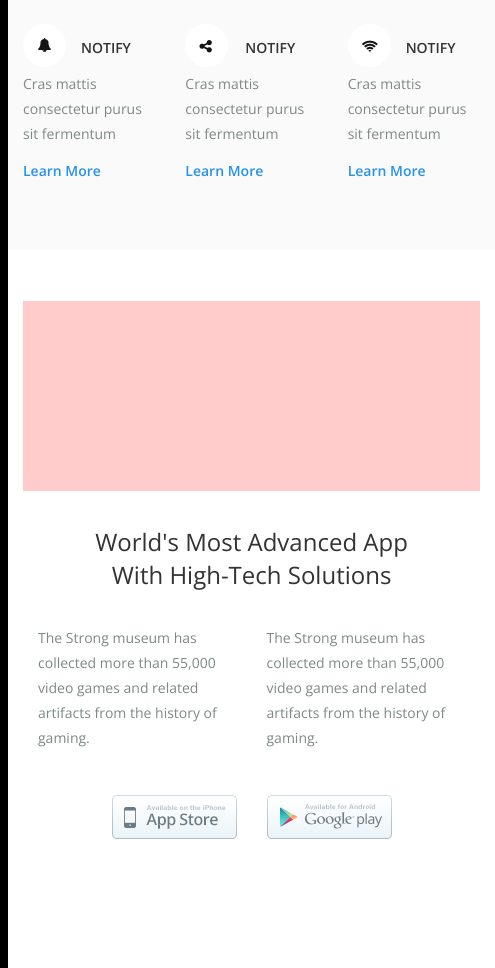
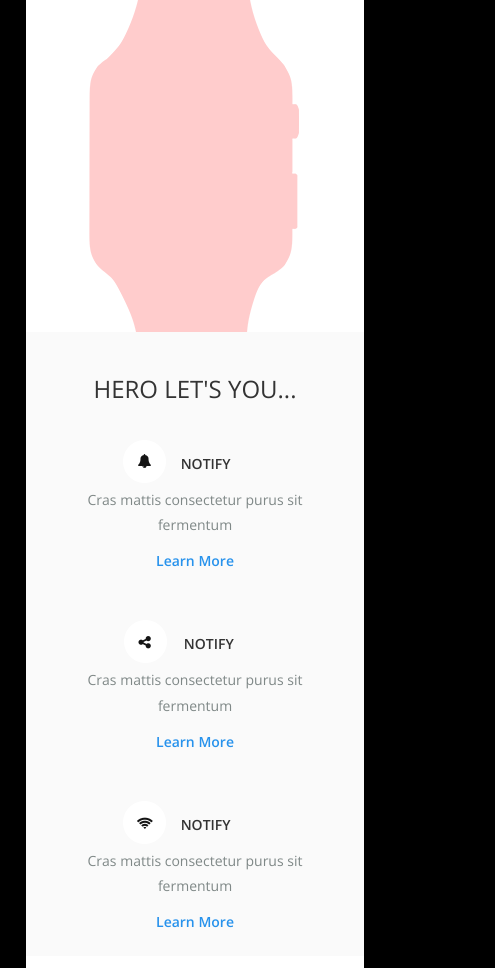
Before and after one commit to DreamEcho100/coding_phase-responsive_html_emails_course, a website: page index.html in a window 390 px wide. Shown: the part 564-1532 px from the top of the page, 495 px wide, since content can reach past the window. Drawn offline with nearby package versions, Linux system fonts and the light colour scheme; files whose address does not match are found by name.

Commit message:
Adding responsiveness for (lets-you-row, advance-table) rows

```diff
--- a/index.html
+++ b/index.html
@@ -49,11 +49,50 @@ https://www.w3schools.com/tags/tag_doctype.asp -->
 				}
 
 				.header-left {
-					width: 100px;
+					width: 100%;
 				}
 
 				.header-right {
-					width: 100px;
+					width: 100%;
+				}
+
+				.lets-you-row .row-section-header {
+					padding: 0 !important;
+					margin: 40px 40px 10px 40px !important;
+					font-weight: 500 !important;
+				}
+				.lets-you-row .column {
+					width: 100%;
+					text-align: center;
+					padding: 25px !important;
+				}
+				.lets-you-row .title-icon {
+					width: 100%;
+				}
+				.lets-you-row .title-icon .icon-holder {
+					text-align: right;
+				}
+				.lets-you-row .title-icon .text-holder {
+					text-align: left;
+				}
+
+				.advance-table .image_head {
+					width: 100%;
+				}
+
+				.advance-table .column {
+					width: 100%;
+					text-align: center;
+					padding: 25px 5px 5px 5px !important;
+				}
+
+				.advance-table .column .store {
+					text-align: center;
+				}
+
+				.advance-table .column .text-holder p {
+					margin: 10px 0 15px 0 !important;
+					padding: 0 !important;
 				}
 			}
 		</style>
@@ -249,7 +288,7 @@ https://www.w3schools.com/tags/tag_doctype.asp -->
 
 						<!-- Start of the lets-you row -->
 						<tr style="background-color: #fafafa">
-							<td>
+							<td class="lets-you-row">
 								<h3
 									style="
 										font-family: 'Open Sans', 'Helvetica Neue', Helvetica, Arial,
@@ -262,6 +301,7 @@ https://www.w3schools.com/tags/tag_doctype.asp -->
 										margin-top: 0;
 									"
 									align="center"
+									class="row-section-header"
 								>
 									HERO LET'S YOU...
 								</h3>
@@ -271,7 +311,7 @@ https://www.w3schools.com/tags/tag_doctype.asp -->
 									border="0"
 									cellspacing="0"
 									cellpadding="0"
-									class="left-column"
+									class="left-column column"
 									width="33.33%"
 									align="left"
 									style="padding: 15px 15px 70px 15px"
@@ -287,13 +327,14 @@ https://www.w3schools.com/tags/tag_doctype.asp -->
 												style="padding: 0"
 											>
 												<tr>
-													<td>
+													<td class="icon-holder">
 														<img
 															src="./images/bell_icon.png"
 															alt="image of a bell"
 														/>
 													</td>
 													<td
+														class="text-holder"
 														style="
 															font-family: 'Open Sans', 'Helvetica Neue',
 																Helvetica, Arial, 'Lucida Grande', sans-serif;
@@ -351,7 +392,7 @@ https://www.w3schools.com/tags/tag_doctype.asp -->
 									border="0"
 									cellspacing="0"
 									cellpadding="0"
-									class="middle-column"
+									class="middle-column column"
 									width="33.33%"
 									align="left"
 									style="padding: 15px 15px 70px 15px"
@@ -367,13 +408,14 @@ https://www.w3schools.com/tags/tag_doctype.asp -->
 												style="padding: 0"
 											>
 												<tr>
-													<td>
+													<td class="icon-holder">
 														<img
 															src="./images/share_icon.png"
 															alt="image of a share"
 														/>
 													</td>
 													<td
+														class="text-holder"
 														style="
 															font-family: 'Open Sans', 'Helvetica Neue',
 																Helvetica, Arial, 'Lucida Grande', sans-serif;
@@ -431,7 +473,7 @@ https://www.w3schools.com/tags/tag_doctype.asp -->
 									border="0"
 									cellspacing="0"
 									cellpadding="0"
-									class="right-column"
+									class="right-column column"
 									width="33.33%"
 									align="left"
 									style="padding: 15px 15px 70px 15px"
@@ -447,13 +489,14 @@ https://www.w3schools.com/tags/tag_doctype.asp -->
 												style="padding: 0"
 											>
 												<tr>
-													<td>
+													<td class="icon-holder">
 														<img
 															src="./images/wifi_icon.png"
 															alt="image of a wifi"
 														/>
 													</td>
 													<td
+														class="text-holder"
 														style="
 															font-family: 'Open Sans', 'Helvetica Neue',
 																Helvetica, Arial, 'Lucida Grande', sans-serif;
@@ -524,7 +567,7 @@ https://www.w3schools.com/tags/tag_doctype.asp -->
 										<td style="padding: 36px 0 5px 0" align="center">
 											<img
 												src="./images/image_head.jpg"
-												class="model with apple watch"
+												class="model with apple watch image_head"
 											/>
 										</td>
 									</tr>
@@ -552,7 +595,7 @@ https://www.w3schools.com/tags/tag_doctype.asp -->
 									<tr>
 										<td>
 											<table
-												class="advance-table"
+												class="left-column column"
 												width="50%"
 												border="0"
 												cellspacing="0"
@@ -560,7 +603,7 @@ https://www.w3schools.com/tags/tag_doctype.asp -->
 												style="padding: 15px 15px 70px 15px; background: white"
 												align="left"
 											>
-												<tr>
+												<tr class="text-holder">
 													<td>
 														<p
 															style="
@@ -579,8 +622,8 @@ https://www.w3schools.com/tags/tag_doctype.asp -->
 														</p>
 													</td>
 												</tr>
-												<tr>
-													<td class="left-store" align="right">
+												<tr class="left-store store" align="right">
+													<td>
 														<img
 															src="./images/appstore.png"
 															alt="logo of apple appstore"
@@ -589,7 +632,7 @@ https://www.w3schools.com/tags/tag_doctype.asp -->
 												</tr>
 											</table>
 											<table
-												class="advance-table"
+												class="right-column column"
 												width="50%"
 												border="0"
 												cellspacing="0"
@@ -597,7 +640,7 @@ https://www.w3schools.com/tags/tag_doctype.asp -->
 												style="padding: 15px 15px 70px 15px; background: white"
 												align="right"
 											>
-												<tr>
+												<tr class="text-holder">
 													<td>
 														<p
 															style="
@@ -616,8 +659,8 @@ https://www.w3schools.com/tags/tag_doctype.asp -->
 														</p>
 													</td>
 												</tr>
-												<tr>
-													<td class="right-store" align="left">
+												<tr class="right-store store" align="left">
+													<td>
 														<img
 															src="./images/playstore.png"
 															alt="logo for android playstore"
```
Also changed, not shown: src/_notes.md (+1 -1 lines).
